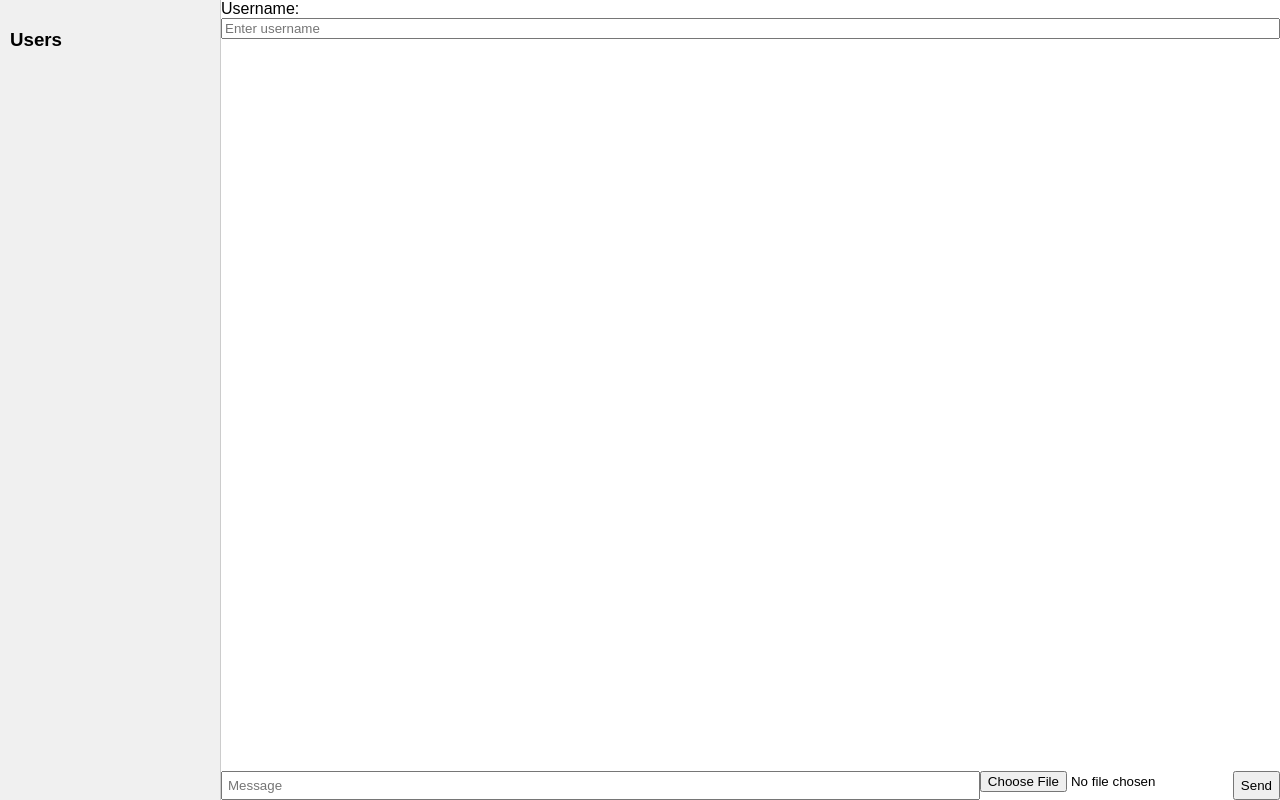
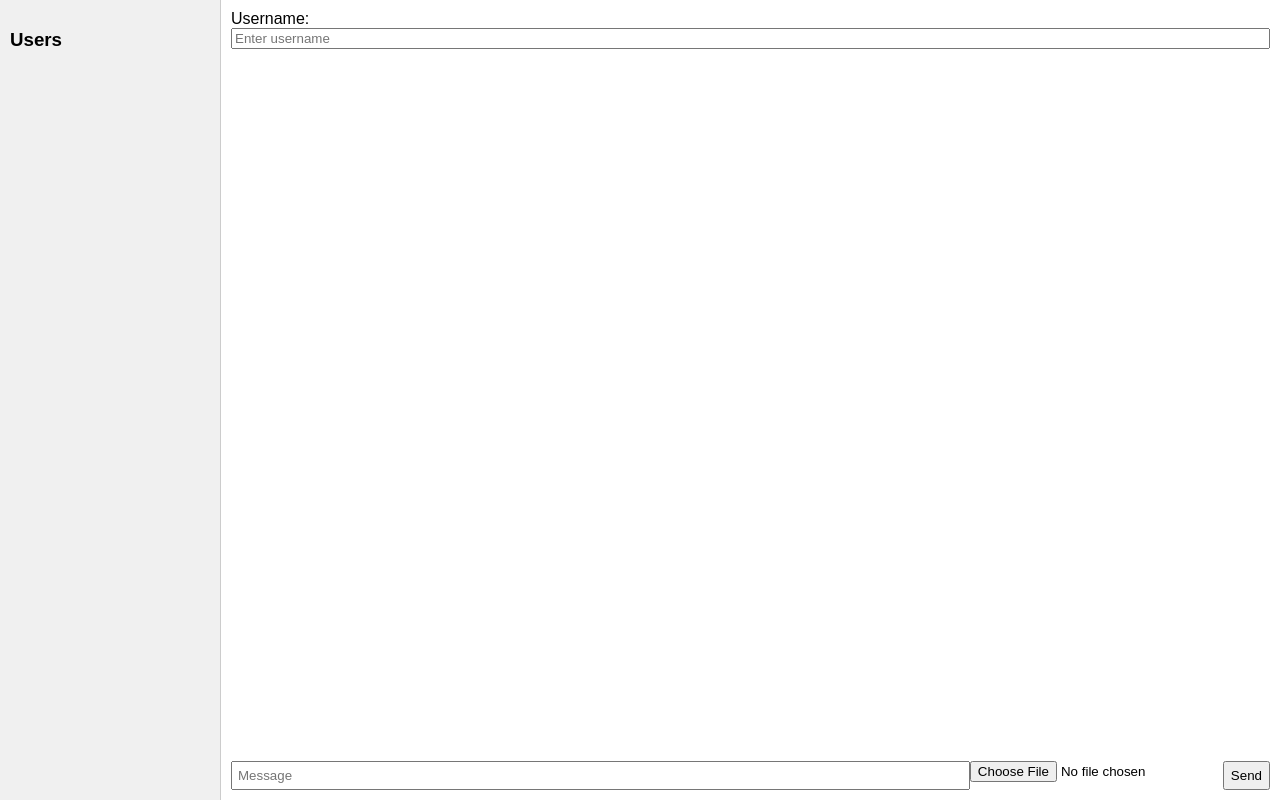
Before and after one commit to PsueMori/chatroom, a website: page public/index.html in a window 1280 px wide. Drawn offline with nearby package versions, Linux system fonts and the light colour scheme; no server answers.

Commit message:
Add padding and margin to chat form and messages

```diff
--- a/public/index.html
+++ b/public/index.html
@@ -5,13 +5,16 @@
 <style>
 body { font-family: Arial; display: flex; height: 100vh; margin:0; }
 #sidebar { width: 200px; background: #f0f0f0; padding: 10px; border-right: 1px solid #ccc; }
-#chat { flex: 1; display: flex; flex-direction: column; }
+#chat { flex: 1; display: flex; flex-direction: column; padding: 10px; }
 #messages { list-style: none; padding: 0; flex: 1; overflow-y: auto; }
 li { padding: 5px; }
-#form { display: flex; }
+#form { display: flex; margin-top: 10px; }
 #input { flex: 1; padding: 5px; }
+button { cursor: pointer; }
+img { max-width: 200px; display: block; margin-top: 5px; }
 </style>
 </head>
+
 <body>
 
 <div id="sidebar">
@@ -26,10 +29,10 @@ li { padding: 5px; }
   <ul id="messages"></ul>
 
   <form id="form">
-  <input id="input" autocomplete="off" placeholder="Message">
-  <input type="file" id="fileInput">
-  <button>Send</button>
-</form>
+    <input id="input" autocomplete="off" placeholder="Message">
+    <input type="file" id="fileInput">
+    <button>Send</button>
+  </form>
 </div>
 
 <script src="/socket.io/socket.io.js"></script>
```
